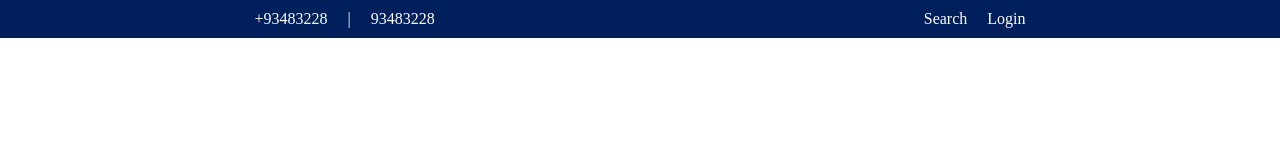
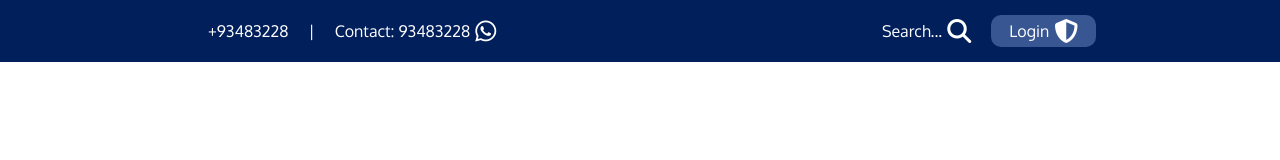
Before and after one commit to Pinto1232/HotelManagement, a plain HTML site: page index.html in a window 1280 px wide. Drawn offline with Linux system fonts and the light colour scheme.

Commit message:
top header component build

```diff
--- a/Styles/style.css
+++ b/Styles/style.css
@@ -1,23 +1,31 @@
+@import url('https://fonts.googleapis.com/css2?family=Oxygen&display=swap');
+
 *{
     margin: 0;
     padding: 0;
     box-sizing: border-box;
 }
 
+body{
+    font-family: 'Oxygen', sans-serif;
+}
+
 .main-top-header {
     background-color: #001f5b;
-    padding: 10px;
+    padding: 15px;
 }
 
 .main-top-header .container {
    display: flex;
    justify-content: space-around;
+   align-items: center;
    color: #fff;
 }
 
 .container .blocks {
     display: flex;
     justify-content: space-around;
+    align-items: center;
     gap: 20px;
 }
 
@@ -25,3 +33,28 @@
     color: #fff;
     text-decoration: none;
 }
+
+.WhatsApp-number span{
+    display: flex;
+    align-items: center;
+    gap: 5px;
+}
+
+.search span{
+    display: flex;
+    align-items: center;
+    gap: 5px;
+}
+
+.login span {
+    display: flex;
+    align-items: center;
+    gap: 5px;
+    background-color: #a9c6ff54;
+    padding: 6px;
+    border-radius: 10px;
+    width: 130%;
+    text-align: center;
+    justify-content: center;
+    cursor: pointer;
+}
--- a/index.html
+++ b/index.html
@@ -5,6 +5,7 @@
     <meta http-equiv="X-UA-Compatible" content="IE=edge" />
     <meta name="viewport" content="width=device-width, initial-scale=1.0" />
     <link rel="stylesheet" href="./Styles/style.css" />
+    <link rel="stylesheet" href="https://cdnjs.cloudflare.com/ajax/libs/font-awesome/6.2.0/css/all.min.css">
     <title>Hotel Management</title>
   </head>
   <body>
@@ -21,7 +22,7 @@
           </span>
           <div class="WhatsApp-number">
             <a href="#">
-              <p>93483228</p>
+              <span> <p>Contact: 93483228</p><i class="fa-brands fa-whatsapp fa-xl"></i></span>
             </a>
           </div>
         </div>
@@ -29,12 +30,12 @@
         <!-- Block two -->
         <div class="blocks">
             <div class="search">
-              <p>Search</p>
+               <span><p>Search...</p><i class="fas fa-search fa-xl"></i></span>
             </div>
 
             <div class="login">
               <a href="#">
-                <p>Login</p>
+                <span><p>Login</p><i class="fas fa-shield-alt fa-xl"></i></span>
               </a>
             </div>
           </div>
```
